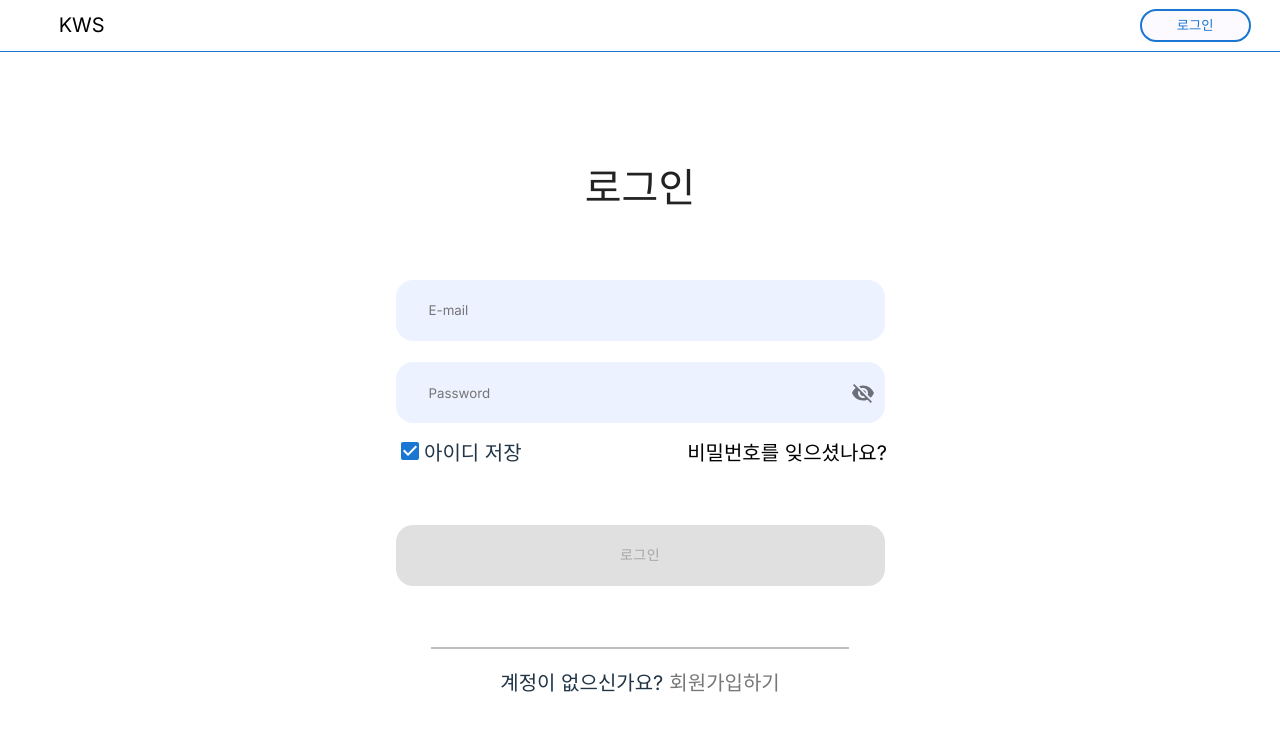
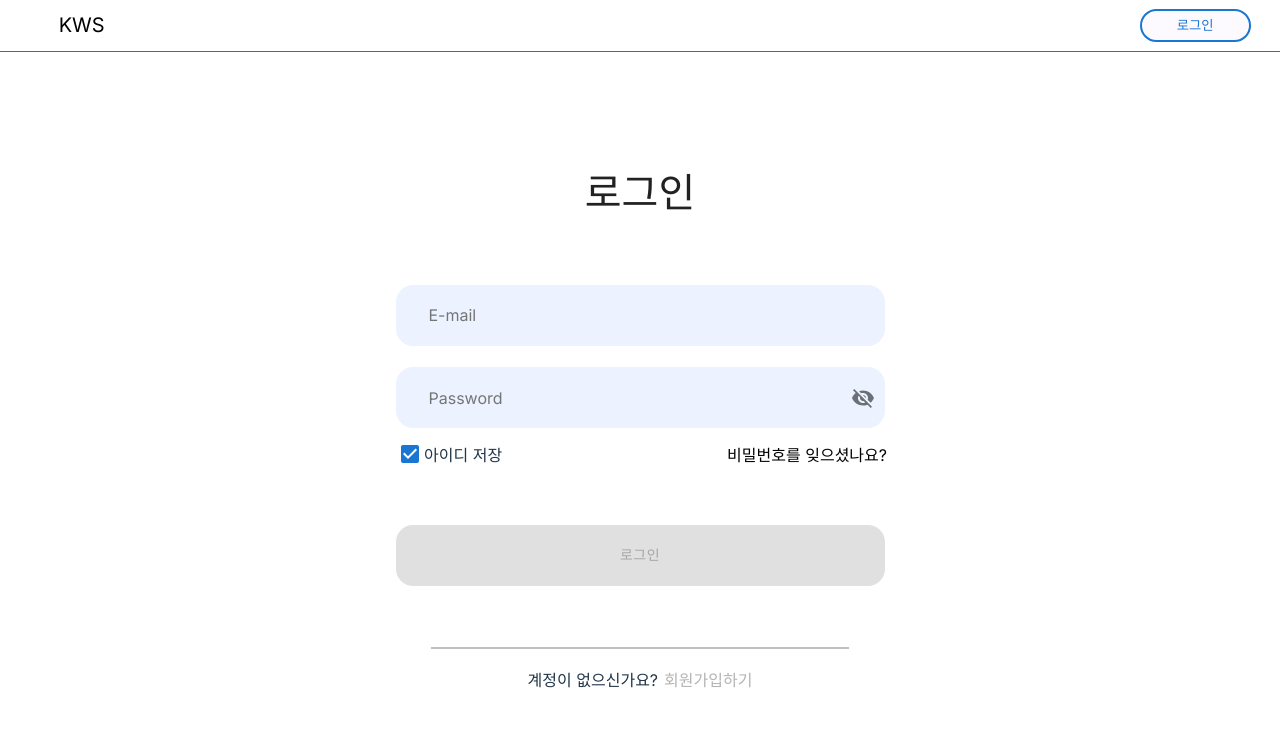
Before and after one commit to easy-cloud-Knet/KWS_FE, a React (Vite) app: page /signin in a window 1280 px wide. Shown: the top 730 px of the page. Built offline with nearby package versions, Linux system fonts and the light colour scheme; a web font is replaced by a local one.

Commit message:
DESIGN: css 수정
- AuthTextFieldV2 글자 디자인 수정
- text.css 수정

```diff
--- a/src/components/auth/textField/AuthTextFieldV2.css
+++ b/src/components/auth/textField/AuthTextFieldV2.css
@@ -30,6 +30,11 @@
   border: 1px solid #ecf2ff;
   border-radius: 17px;
   background: #ecf2ff;
+
+  font-size: 16px;
+  font-style: normal;
+  font-weight: 400;
+  line-height: normal;
 }
 
 .auth-text-field input.__right__ {
--- a/src/styles/text.css
+++ b/src/styles/text.css
@@ -185,7 +185,7 @@
 }
 
 .p-20-400 {
-  font-size: 20px;
+  font-size: 16px;
   font-style: normal;
   font-weight: 400;
   line-height: normal;
@@ -215,6 +215,10 @@
   color: var(--Main, #9e30f4);
 }
 
+.c-grey {
+  color: #b4b4b4;
+}
+
 .c-grey4 {
   color: var(--grey4, #bababa);
 }
@@ -223,7 +227,6 @@
   color: var(--grey5, #9e9e9e);
 }
 
-.c-grey,
 .c-grey6 {
   color: var(--grey6, #777);
 }
```
